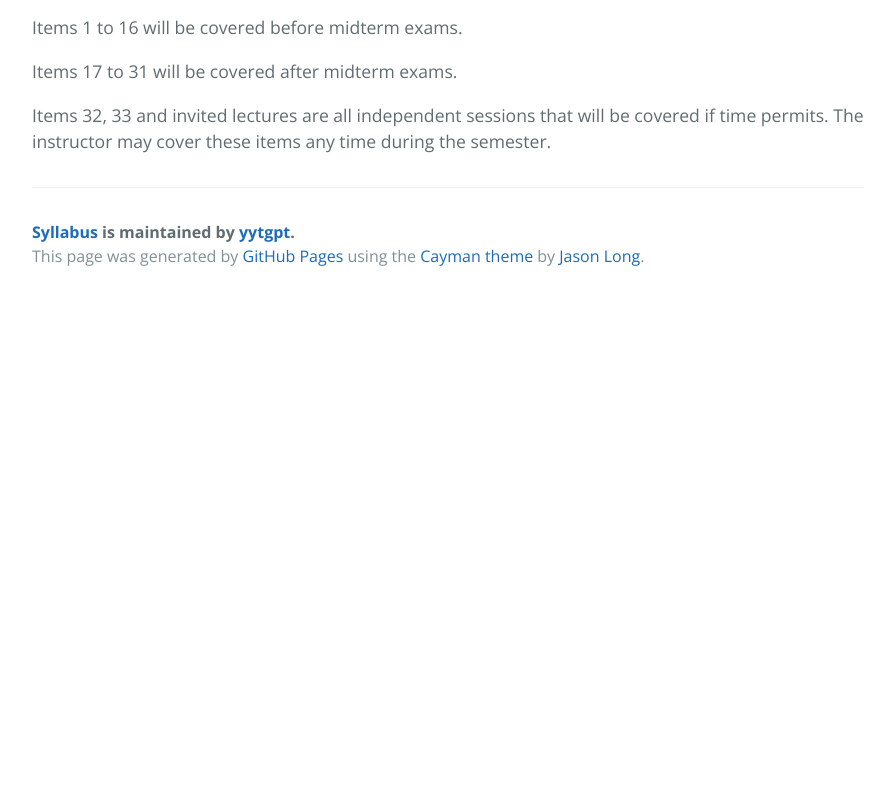
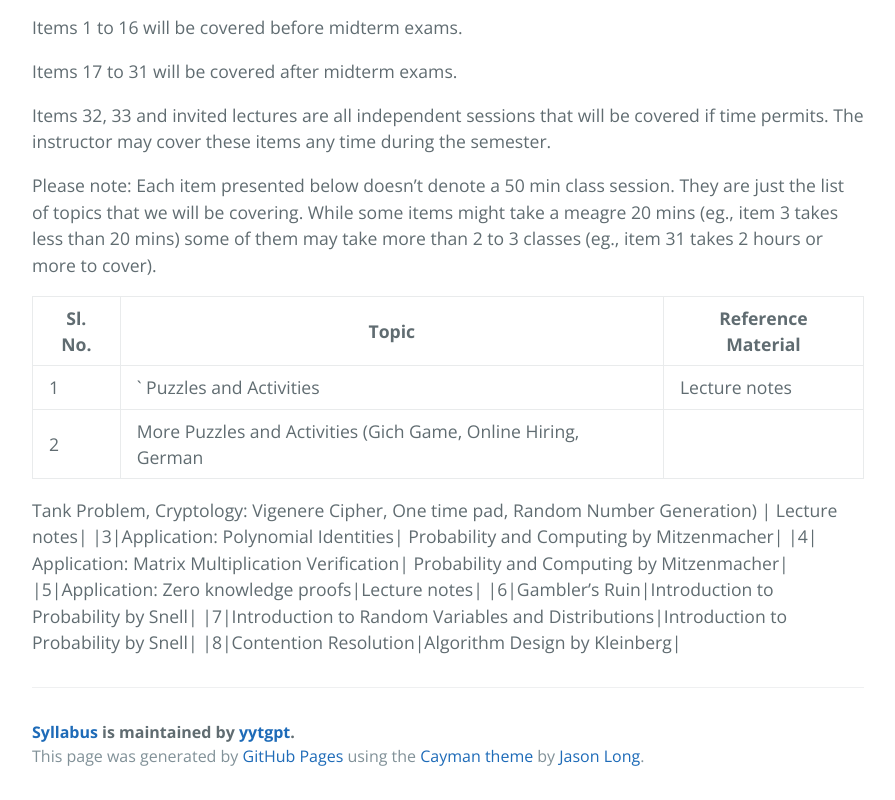
Before and after one commit to yytgpt/Syllabus, a plain HTML site: page index.html in a window 1280 px wide. Shown: the part 354-1154 px from the top of the page, without its empty margins (192-1087 px from the left). Before the commit the page ends 800 px from the top, so only its background shows below. Drawn offline with nearby package versions, Linux system fonts and the light colour scheme.

```diff
--- a/index.html
+++ b/index.html
@@ -25,6 +25,47 @@
 
 <p>Items 32, 33 and invited lectures are all independent sessions that will be covered if time permits. The instructor may cover these items any time during the semester. </p>
 
+<p>Please note:
+Each item presented below doesn’t denote a 50 min class session. They
+are just the list of topics that we will be covering. While some items
+might take a meagre 20 mins (eg., item 3 takes less than 20 mins) some
+of them may take more than 2 to 3 classes (eg., item 31 takes 2 hours or
+ more to cover).</p>
+
+<table>
+<thead>
+<tr>
+<th>Sl. No.</th>
+<th>Topic</th>
+<th>Reference Material</th>
+</tr>
+</thead>
+<tbody>
+<tr>
+<td>1</td>
+<td>`     Puzzles and Activities</td>
+<td>Lecture notes</td>
+</tr>
+<tr>
+<td>2</td>
+<td>More Puzzles and Activities (Gich Game, Online Hiring, German</td>
+<td></td>
+</tr>
+</tbody>
+</table>
+
+<p>Tank Problem, Cryptology: Vigenere Cipher, One time pad, Random Number
+Generation) | Lecture notes|
+|3|Application: Polynomial Identities| Probability and Computing by
+Mitzenmacher|
+|4| Application: Matrix Multiplication Verification| Probability and
+Computing by Mitzenmacher|
+|5|Application: Zero knowledge proofs|Lecture notes|
+|6|Gambler’s Ruin|Introduction to Probability by Snell|
+|7|Introduction to Random Variables and Distributions|Introduction to
+Probability by Snell|
+|8|Contention Resolution|Algorithm Design by Kleinberg|</p>
+
       <footer class="site-footer">
         <span class="site-footer-owner"><a href="https://github.com/yytgpt/Syllabus">Syllabus</a> is maintained by <a href="https://github.com/yytgpt">yytgpt</a>.</span>
 
--- a/params.json
+++ b/params.json
@@ -1,6 +1,6 @@
 {
   "name": "Syllabus",
   "tagline": "",
-  "body": "Items 1 to 16 will be covered before midterm exams.\r\n\r\nItems 17 to 31 will be covered after midterm exams. \r\n\r\nItems 32, 33 and invited lectures are all independent sessions that will be covered if time permits. The instructor may cover these items any time during the semester. \r\n",
+  "body": "Items 1 to 16 will be covered before midterm exams.\r\n\r\nItems 17 to 31 will be covered after midterm exams. \r\n\r\nItems 32, 33 and invited lectures are all independent sessions that will be covered if time permits. The instructor may cover these items any time during the semester. \r\n\r\nPlease note: \r\nEach item presented below doesn’t denote a 50 min class session. They \r\nare just the list of topics that we will be covering. While some items \r\nmight take a meagre 20 mins (eg., item 3 takes less than 20 mins) some \r\nof them may take more than 2 to 3 classes (eg., item 31 takes 2 hours or\r\n more to cover).\r\n\r\n \r\n| Sl. No.  | Topic     | Reference Material |\r\n| ---      | ---       | ---                |\r\n| 1 | `     Puzzles and Activities    | Lecture notes|\r\n|2   | More Puzzles and Activities (Gich Game, Online Hiring, German \r\nTank Problem, Cryptology: Vigenere Cipher, One time pad, Random Number \r\nGeneration) | Lecture notes|\r\n|3|Application: Polynomial Identities| Probability and Computing by \r\nMitzenmacher|\r\n|4| Application: Matrix Multiplication Verification| Probability and \r\nComputing by Mitzenmacher|\r\n|5|Application: Zero knowledge proofs|Lecture notes|\r\n|6|Gambler’s Ruin|Introduction to Probability by Snell|\r\n|7|Introduction to Random Variables and Distributions|Introduction to \r\nProbability by Snell|\r\n|8|Contention Resolution|Algorithm Design by Kleinberg|",
   "note": "Don't delete this file! It's used internally to help with page regeneration."
 }
```
